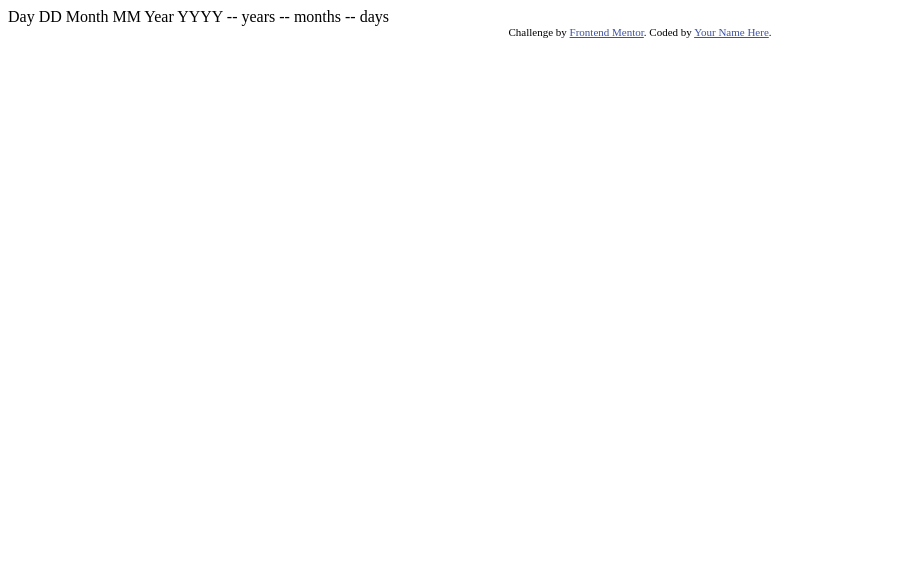
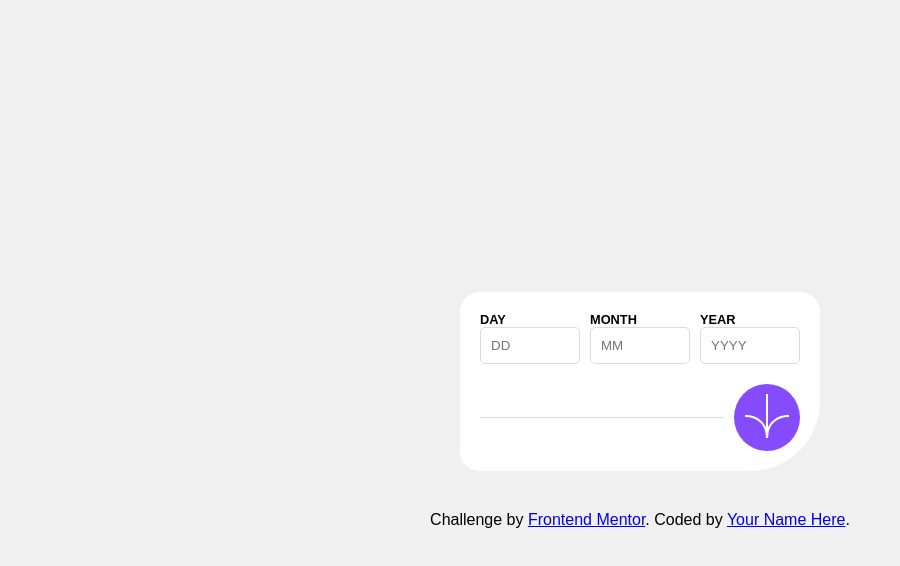
Before and after one commit to FreeDev-Group/age-calculator-app-main-Prince, a plain HTML site: page index.html in a window 1280 px wide. Shown: the whole page, without its empty margins (0-900 px from the left). Drawn offline with Linux system fonts and the light colour scheme.

Commit message:
feat: Implement initial UI structure and styling for the age calculator app. #1

```diff
--- a/index.html
+++ b/index.html
@@ -1,37 +1,58 @@
-<!DOCTYPE html>
+<!doctype html>
 <html lang="en">
   <head>
-  <meta charset="UTF-8">
-  <meta name="viewport" content="width=device-width, initial-scale=1.0"> <!-- displays site properly based on user's device -->
+    <meta charset="UTF-8" />
+    <meta name="viewport" content="width=device-width, initial-scale=1.0" />
+    <!-- displays site properly based on user's device -->
 
-  <link rel="icon" type="image/png" sizes="32x32" href="./assets/images/favicon-32x32.png">
+    <link
+      rel="icon"
+      type="image/png"
+      sizes="32x32"
+      href="./assets/images/favicon-32x32.png"
+    />
 
     <title>Frontend Mentor | Age calculator app</title>
 
     <!-- Feel free to remove these styles or customise in your own stylesheet 👍 -->
-  <style>
-    .attribution { font-size: 11px; text-align: center; }
-    .attribution a { color: hsl(228, 45%, 44%); }
-  </style>
+    <link rel="stylesheet" href="styles/style.css" />
   </head>
   <body>
+    <div class="container">
+      <div class="card">
+        <div class="form-group">
+          <div class="form-section">
+            <label for="day">DAY</label>
+            <input type="number" id="day" placeholder="DD" />
+          </div>
+          <div class="form-section">
+            <label for="month">MONTH</label>
+            <input type="number" id="month" placeholder="MM" />
+          </div>
+          <div class="form-section">
+            <label for="year">YEAR</label>
+            <input type="number" id="year" placeholder="YYYY" />
+          </div>
+        </div>
 
-  Day
-  DD
-
-  Month
-  MM
-
-  Year
-  YYYY
-
-  -- years
-  -- months
-  -- days
+        <div class="form-button-layer form-group">
+          <button onclick="calculateAge()">
+            <img src="./assets/images/icon-arrow.svg" alt="Arrow" />
+          </button>
+        </div>
+      </div>
+      <div class="result">
+        <p id="years"></p>
+        <p id="months"></p>
+        <p id="days"></p>
+      </div>
+    </div>
 
     <div class="attribution">
-    Challenge by <a href="https://www.frontendmentor.io?ref=challenge" target="_blank">Frontend Mentor</a>.
-    Coded by <a href="#">Your Name Here</a>.
+      Challenge by
+      <a href="https://www.frontendmentor.io?ref=challenge" target="_blank"
+        >Frontend Mentor</a
+      >. Coded by <a href="#">Your Name Here</a>.
     </div>
   </body>
 </html>
--- /dev/null
+++ b/styles/style.css
@@ -0,0 +1,113 @@
+:root {
+  --primary-purple: hsl(259, 100%, 65%);
+  --primary-red: hsl(0, 100%, 67%);
+  --neutral-white: hsl(0, 0%, 100%);
+  --neutral-off-white: hsl(0, 0%, 94%);
+  --neutral-light-grey: hsl(0, 0%, 86%);
+  --neutral-smoky-grey: hsl(0, 0%, 47%);
+  --neutral-charcoal-grey: hsl(0, 0%, 8%);
+}
+
+* {
+  margin: 0;
+  padding: 0;
+  box-sizing: border-box;
+}
+
+body {
+  font-family: "Poppins", sans-serif;
+  background-color: var(--neutral-off-white);
+  display: flex;
+  flex-direction: column;
+  justify-content: center;
+  align-items: center;
+  height: 100vh;
+}
+
+.container {
+  max-width: 800px;
+  margin: 0 auto;
+  padding: 20px;
+}
+
+.card {
+  background-color: var(--neutral-white);
+  border-radius: 20px 20px 70px 20px;
+  padding: 20px;
+}
+
+.form-group {
+  display: flex;
+  gap: 10px;
+}
+
+.form-group input {
+  width: 100px;
+  padding: 10px;
+  border: 1px solid var(--neutral-light-grey);
+  border-radius: 5px;
+}
+
+.form-section {
+  display: flex;
+  flex-direction: column;
+}
+
+.form-section label {
+  font-size: 0.8em;
+  font-weight: bold;
+}
+
+.form-button-layer {
+  display: flex;
+  flex-direction: row;
+  margin-top: 20px;
+  align-items: center;
+}
+
+.form-button-layer::before {
+  content: "";
+  flex: 1;
+  border-bottom: 1px solid var(--neutral-light-grey);
+}
+
+.form-group button {
+  border: none;
+  border-radius: 100%;
+  background-color: var(--primary-purple);
+  color: var(--neutral-white);
+  cursor: pointer;
+  padding: 10px;
+}
+
+.result {
+  margin-top: 20px;
+}
+
+.result p {
+  font-size: 2em;
+  font-weight: bold;
+}
+
+.error {
+  color: var(--primary-red);
+}
+
+.error-border {
+  border-color: var(--primary-red);
+}
+
+.error-text {
+  color: var(--primary-red);
+  font-size: 0.8em;
+}
+
+.error-text::before {
+  content: "⚠ ";
+}
+
+@media (max-width: 600px) {
+  .form-group {
+    flex-direction: column;
+  }
+}
```
Lines whose indentation alone changed are shown as unchanged.
